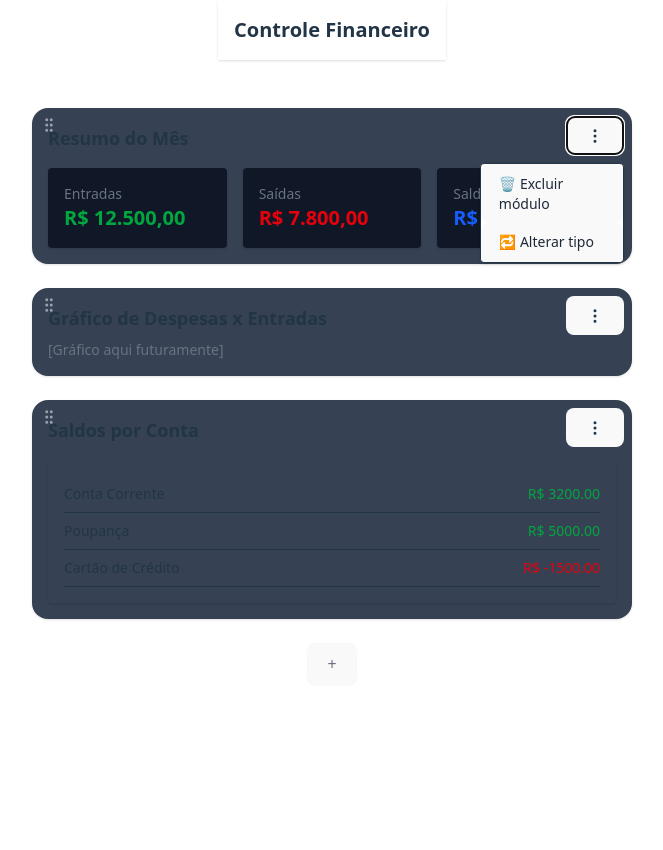
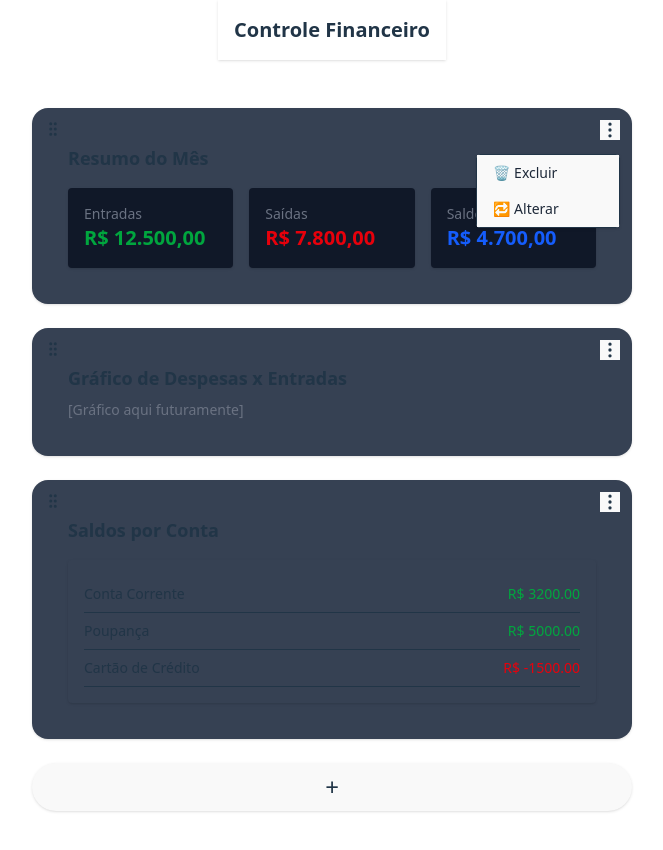
Before and after one commit to Ppaulo03/finance-app, a React (Vite) app: page / in a window 1280 px wide. Both pictures are taken after a click on the button 902 px from the left and 135 px from the top of the page. Shown: the top 850 px of the page, without its empty margins (308-971 px from the left). Before the commit the page ends 800 px from the top, so only its background shows below. Built offline with nearby package versions, Linux system fonts and the light colour scheme.

Commit message:
feat: add local storage hook and enhance dashboard module interactions

```diff
--- /dev/null
+++ b/src/hooks/useLocalStorage.ts
@@ -0,0 +1,40 @@
+import { useEffect, useState } from "react";
+
+export function useLocalStorageState<T>(
+  key: string,
+  defaultValue: T,
+  validate?: (data: unknown) => data is T
+): [T, React.Dispatch<React.SetStateAction<T>>] {
+  const [state, setState] = useState<T>(defaultValue);
+  const [hasLoaded, setHasLoaded] = useState(false);
+
+  useEffect(() => {
+    console.log(`Carregando "${key}" do localStorage...`);
+    try {
+      const raw = localStorage.getItem(key);
+      const parsed = raw ? JSON.parse(raw) : null;
+
+      const isValid = validate ? validate(parsed) : parsed !== null;
+
+      if (isValid) {
+        setState(parsed);
+      } else {
+        setState(defaultValue);
+      }
+    } catch (e) {
+      console.error(`Erro ao carregar "${key}" do localStorage:`, e);
+      setState(defaultValue);
+    } finally {
+      setHasLoaded(true);
+    }
+  }, []);
+
+  useEffect(() => {
+    if (hasLoaded) {
+      console.log(key, state);
+      localStorage.setItem(key, JSON.stringify(state));
+    }
+  }, [state]);
+
+  return [state, setState];
+}
--- a/src/index.css
+++ b/src/index.css
@@ -37,25 +37,6 @@ h1 {
   line-height: 1.1;
 }
 
-button {
-  border-radius: 8px;
-  border: 1px solid transparent;
-  padding: 0.6em 1.2em;
-  font-size: 1em;
-  font-weight: 500;
-  font-family: inherit;
-  background-color: #1a1a1a;
-  cursor: pointer;
-  transition: border-color 0.25s;
-}
-button:hover {
-  border-color: #646cff;
-}
-button:focus,
-button:focus-visible {
-  outline: 4px auto -webkit-focus-ring-color;
-}
-
 @media (prefers-color-scheme: light) {
   :root {
     color: #213547;
--- a/src/modules/dashboard/DashboardModule.tsx
+++ b/src/modules/dashboard/DashboardModule.tsx
@@ -1,6 +1,6 @@
 import { useSortable } from "@dnd-kit/sortable";
 import { CSS } from "@dnd-kit/utilities";
-import { useState } from "react";
+import { useEffect, useRef, useState } from "react";
 import type { DashboardModuleType } from "../../types/DashboardModuleType";
 import { availableDashboardModuleTypes as availableTypes } from "../../types/DashboardModuleType";
 import { MoreVertical, GripVertical } from "lucide-react";
@@ -31,6 +31,32 @@ export default function DashboardModule({
 
   const [openMenu, setOpenMenu] = useState(false);
   const [changingType, setChangingType] = useState(false);
+  const menuRef = useRef<HTMLDivElement>(null);
+
+  // Fecha ao clicar fora
+  useEffect(() => {
+    const handleClickOutside = (event: MouseEvent) => {
+      if (menuRef.current && !menuRef.current.contains(event.target as Node)) {
+        setOpenMenu(false);
+      }
+    };
+
+    const handleEscape = (event: KeyboardEvent) => {
+      if (event.key === "Escape") {
+        setOpenMenu(false);
+      }
+    };
+
+    if (openMenu) {
+      document.addEventListener("mousedown", handleClickOutside);
+      document.addEventListener("keydown", handleEscape);
+    }
+
+    return () => {
+      document.removeEventListener("mousedown", handleClickOutside);
+      document.removeEventListener("keydown", handleEscape);
+    };
+  }, [openMenu]);
 
   const style = {
     transform: CSS.Transform.toString(transform),
@@ -55,24 +81,28 @@ export default function DashboardModule({
       <div
         {...attributes}
         {...listeners}
-        className="absolute top-2 left-2 cursor-grab text-gray-400 hover:text-gray-600"
+        className="absolute top-2 left-2  m-1  cursor-grab hover:text-gray-400"
       >
         <GripVertical size={18} />
       </div>
 
       {/* Menu de três pontinhos */}
-      <div className="absolute top-2 right-2">
+      <div className="absolute top-2 right-2 m-1 bg-transparent">
         <button
           onClick={(e) => {
-            e.stopPropagation(); // 🔒 Evita que clique propague e acione drag
+            e.stopPropagation();
+            e.currentTarget.blur();
             setOpenMenu((prev) => !prev);
           }}
-          className="p-1 hover:bg-gray-100 rounded"
+          className="active:outline-none focus:outline-none focus:ring-2 hover:text-gray-400"
         >
-          <MoreVertical size={18} />
+          <MoreVertical size={20} />
         </button>
         {openMenu && (
-          <div className="absolute right-0 mt-2 w-36 bg-white border rounded shadow z-10">
+          <div
+            ref={menuRef}
+            className="absolute right-0 mt-2 w-36 bg-white border rounded shadow z-10"
+          >
             <ul className="text-sm text-gray-800">
               <li>
                 <button
@@ -82,7 +112,7 @@ export default function DashboardModule({
                   }}
                   className="w-full text-left px-4 py-2 hover:bg-red-100"
                 >
-                  🗑️ Excluir módulo
+                  🗑️ Excluir
                 </button>
               </li>
               <li>
@@ -103,7 +133,7 @@ export default function DashboardModule({
                     onClick={() => setChangingType(true)}
                     className="w-full text-left px-4 py-2 hover:bg-gray-100"
                   >
-                    🔁 Alterar tipo
+                    🔁 Alterar
                   </button>
                 )}
               </li>
@@ -111,8 +141,7 @@ export default function DashboardModule({
           </div>
         )}
       </div>
-
-      {children}
+      <div className="m-5">{children}</div>
     </div>
   );
 }
--- a/src/modules/dashboard/DashboardModulesList.tsx
+++ b/src/modules/dashboard/DashboardModulesList.tsx
@@ -75,7 +75,7 @@ export default function DashboardModulesList({
                 </button>
                 <button
                   onClick={() => setIsAdding(false)}
-                  className="text-gray-500 hover:text-gray-700 text-sm"
+                  className=" bg-red-600 text-white px-3 py-1 rounded hover:bg-red-700 text-sm"
                 >
                   Cancelar
                 </button>
@@ -83,7 +83,7 @@ export default function DashboardModulesList({
             ) : (
               <button
                 onClick={() => setIsAdding(true)}
-                className="text-2xl text-gray-500 hover:text-gray-700"
+                className="text-2xl hover:text-gray-900 bg-gray-700 min-w-(--dashboard-module-spacing) rounded-full p-2 shadow hover:bg-gray-400 transition-colors duration-200"
                 title="Adicionar módulo"
               >
                 +
--- a/src/modules/dashboard/DashboardPage.tsx
+++ b/src/modules/dashboard/DashboardPage.tsx
@@ -1,4 +1,3 @@
-import { useState } from "react";
 import {
   DndContext,
   closestCenter,
@@ -6,24 +5,35 @@ import {
   useSensor,
   useSensors,
 } from "@dnd-kit/core";
-
 import type { DragEndEvent } from "@dnd-kit/core";
 import { arrayMove } from "@dnd-kit/sortable";
+import { v4 as uuidv4 } from "uuid";
 
 import DashboardModulesList from "./DashboardModulesList";
 import type {
   DashboardModuleInterface,
   DashboardModuleType,
 } from "../../types/DashboardModuleType";
-import { v4 as uuidv4 } from "uuid";
+
+import { useLocalStorageState } from "../../hooks/useLocalStorage";
+
+const LOCAL_STORAGE_KEY = "dashboard-modules-list";
+const getDefaultModules = (): DashboardModuleInterface[] => [
+  { id: uuidv4(), type: "summary" },
+  { id: uuidv4(), type: "chart" },
+  { id: uuidv4(), type: "accounts" },
+];
+
+const validateModules = (data: unknown): data is DashboardModuleInterface[] =>
+  Array.isArray(data) &&
+  data.every(
+    (mod) => typeof mod.id === "string" && typeof mod.type === "string"
+  );
 
 export default function DashboardPage() {
-  const [modules, setModules] = useState<DashboardModuleInterface[]>([
-    { id: "mod1", type: "summary" },
-    { id: "mod2", type: "chart" },
-    { id: "mod3", type: "accounts" },
-  ]);
-
+  const [modules, setModules] = useLocalStorageState<
+    DashboardModuleInterface[]
+  >(LOCAL_STORAGE_KEY, getDefaultModules(), validateModules);
   const sensors = useSensors(useSensor(PointerSensor));
 
   function handleDragEnd(event: DragEndEvent) {
```
